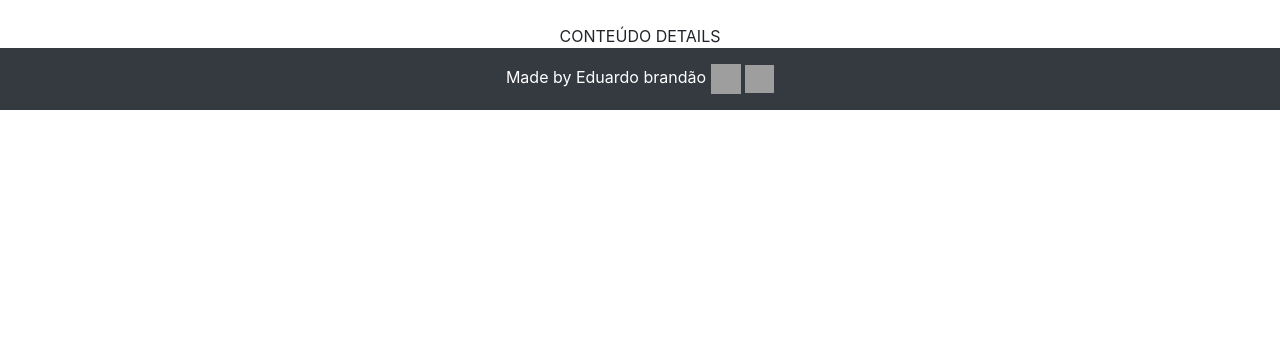
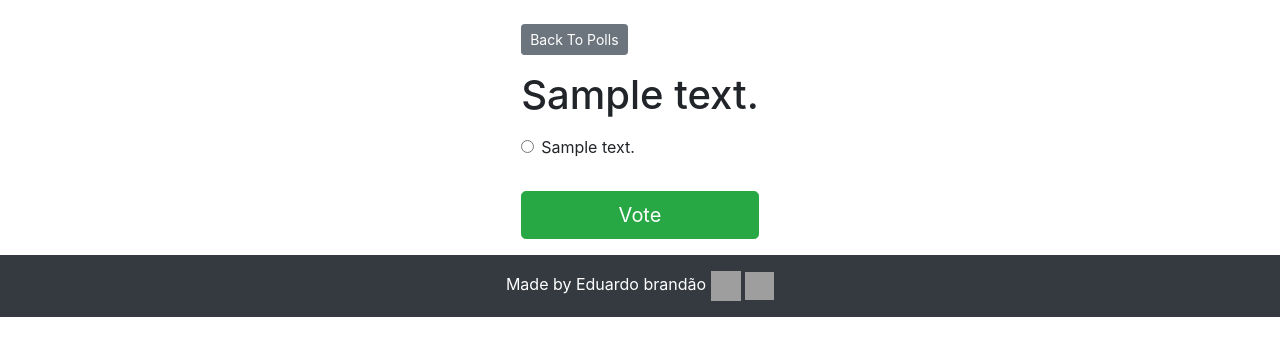
Before and after one commit to EduardoBran/System-Voting-App-Web-Py, a Django app: page /1/ in a window 1280 px wide. Shown: the part 56-412 px from the top of the page. Run offline with Django 4.2, Linux system fonts and the light colour scheme; tables that the repository leaves empty hold one stand-in row (values such as "Sample post"); some libraries are stand-ins or nearby versions; grey boxes are pictures that could not be loaded.

Commit message:
editando template page detail (vote agora) e sua view

```diff
--- a/votacao/templates/votacao/detail.html
+++ b/votacao/templates/votacao/detail.html
@@ -1,7 +1,27 @@
 {% extends 'base.html' %}
 
 {% block content %}
+<a class="btn btn-secondary btn-sm mb-3" href="#">Back To Polls</a>
+<h1 class="text-center mb-3">{{ question.question_text }}</h1>
 
-CONTEÚDO DETAILS
+{% if error_message %}
+<p class="alert alert-danger">
+    <strong>{{ error_message }}</strong>
+</p>
+
+{% endif %}
+
+<form action="#" method="post">
+    {% csrf_token %}
+    {% for choice in question.choice_set.all %}
+    <div class="form-check">
+        <input type="radio" name="choice" class="form-check-input" id="choice{{ forloop.counter }}"
+            value="{{ choice.id }}" />
+        <label for="choice{{ forloop.counter }}">{{ choice.choice_text }}</label>
+    </div>
+    {% endfor %}
+    <input type="submit" value="Vote" class="btn btn-success btn-lg btn-block mt-4" />
+</form>
+
 
 {% endblock %}
--- a/votacao/views.py
+++ b/votacao/views.py
@@ -1,4 +1,5 @@
-from django.shortcuts import render
+from django.http import Http404, HttpResponseRedirect
+from django.shortcuts import get_object_or_404, render
 
 from .models import *
 
@@ -11,7 +12,11 @@ def index(request):
 
 
 def detail(request, question_id):
-    question = Question.objects.get(pk=question_id)
+    try:
+        question = Question.objects.get(pk=question_id)
+    except:
+        raise Http404("Question does not exist")
+
     context = {'question': question}
     return render(request, 'votacao/detail.html', context)
 
```
